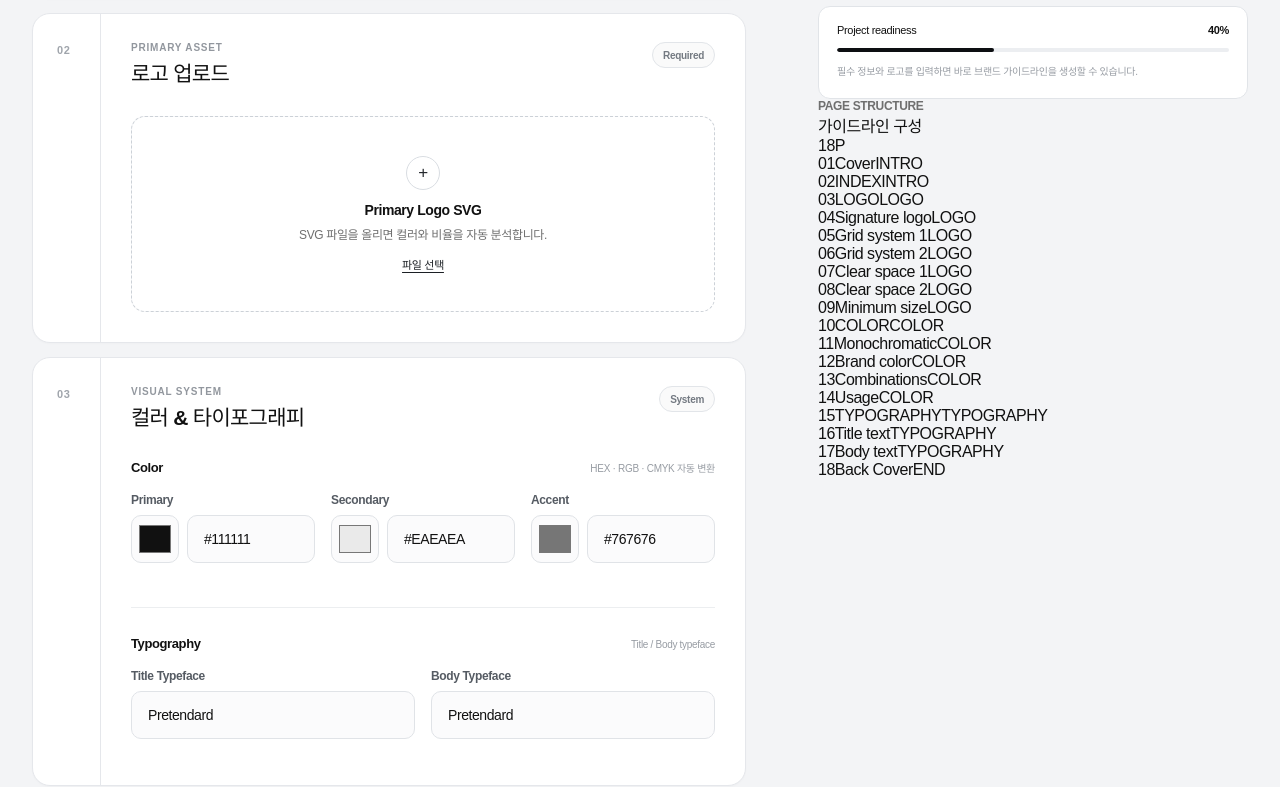
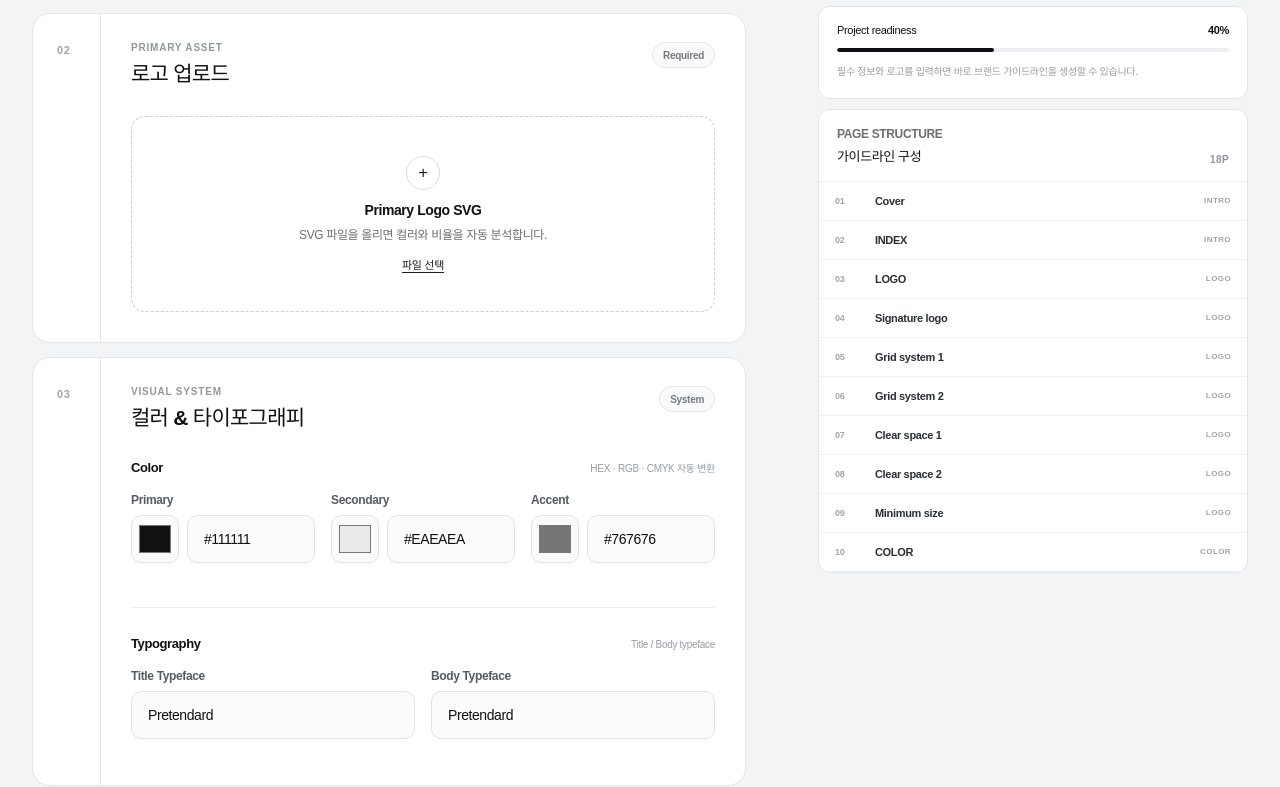
Before and after one commit to jyhome1228-cyber/brandcreator, a React (Vite) app: page / in a window 1280 px wide. Shown: the part 602-1389 px from the top of the page. Built offline with nearby package versions, Linux system fonts and the light colour scheme.

Commit message:
Style guideline page structure overview

```diff
--- a/src/refinements.css
+++ b/src/refinements.css
@@ -989,3 +989,107 @@ body :not(svg):not(svg *) {
     padding-inline: 14px;
   }
 }
+
+
+/* Guideline structure overview */
+.page-structure-card {
+  margin-top: 10px;
+  border: 1px solid #e1e4e8;
+  border-radius: 12px;
+  background: #fff;
+  overflow: hidden;
+}
+
+.page-structure-heading {
+  min-height: 72px;
+  padding: 16px 18px;
+  display: flex;
+  align-items: flex-end;
+  justify-content: space-between;
+  gap: 18px;
+  border-bottom: 1px solid #eceef1;
+}
+
+.page-structure-heading strong {
+  display: block;
+  margin-top: 5px;
+  font-size: 13px;
+  letter-spacing: -0.03em !important;
+}
+
+.page-structure-heading > span {
+  color: #8e949b;
+  font-size: 10px;
+  font-weight: 750;
+  letter-spacing: .04em !important;
+}
+
+.page-structure-list {
+  max-height: 390px;
+  overflow-y: auto;
+  scrollbar-width: thin;
+  scrollbar-color: #cfd3d8 transparent;
+}
+
+.page-structure-list::-webkit-scrollbar {
+  width: 6px;
+}
+
+.page-structure-list::-webkit-scrollbar-thumb {
+  border-radius: 999px;
+  background: #cfd3d8;
+}
+
+.structure-row {
+  min-height: 39px;
+  padding: 0 16px;
+  display: grid;
+  grid-template-columns: 32px minmax(0, 1fr) auto;
+  align-items: center;
+  gap: 8px;
+  border-bottom: 1px solid #f0f1f3;
+}
+
+.structure-row:last-child {
+  border-bottom: 0;
+}
+
+.structure-number {
+  color: #a1a6ad;
+  font-size: 9px;
+  font-weight: 700;
+  font-variant-numeric: tabular-nums;
+}
+
+.structure-title {
+  min-width: 0;
+  overflow: hidden;
+  color: #2b2f34;
+  font-size: 11px;
+  font-weight: 600;
+  text-overflow: ellipsis;
+  white-space: nowrap;
+}
+
+.structure-section {
+  color: #a0a5ac;
+  font-size: 8px;
+  font-weight: 750;
+  letter-spacing: .05em !important;
+}
+
+@media (max-width: 1180px) {
+  .page-structure-card {
+    grid-column: 2;
+  }
+}
+
+@media (max-width: 767px) {
+  .page-structure-card {
+    margin-top: 8px;
+  }
+
+  .page-structure-list {
+    max-height: 320px;
+  }
+}
```
